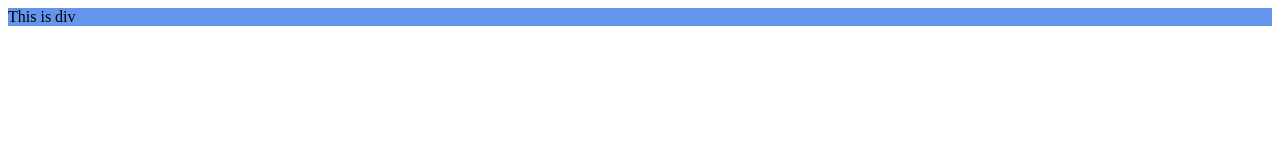
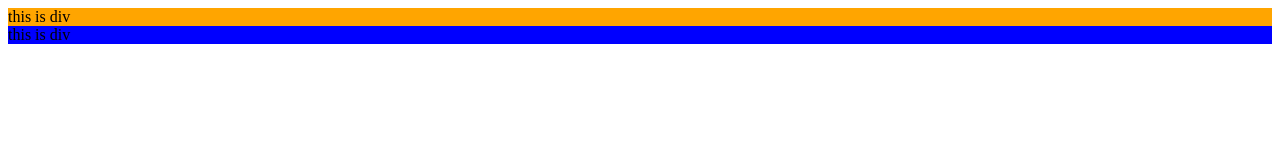
Before and after one commit to karthigayani/My_first_webpage, a plain HTML site: page index.html in a window 1280 px wide. Drawn offline with Linux system fonts and the light colour scheme.

Commit message:
Add files via upload

```diff
--- a/index.html
+++ b/index.html
@@ -4,14 +4,23 @@
     <meta charset="UTF-8">
     <meta http-equiv="X-UA-Compatible" content="IE=edge">
     <meta name="viewport" content="width=device-width, initial-scale=1.0">
-    <title>Document</title>
+    <title>myfirstpage</title>
     <style>
-        div{
-            background-color: cornflowerblue;
+        #main2{
+            background-color: orange;
+        }
+
+        .main{
+            background-color: green;
+        }
+
+        .main1{
+            background-color: yellowgreen;
         }
     </style>
 </head>
 <body>
-    <div>This is div</div>
+    <div class="main1 main" id="main2" > this is div </div>
+    <div class="main1 main" id="main2" style="background-color:blue ;"> this is div </div>
 </body>
 </html>
```
